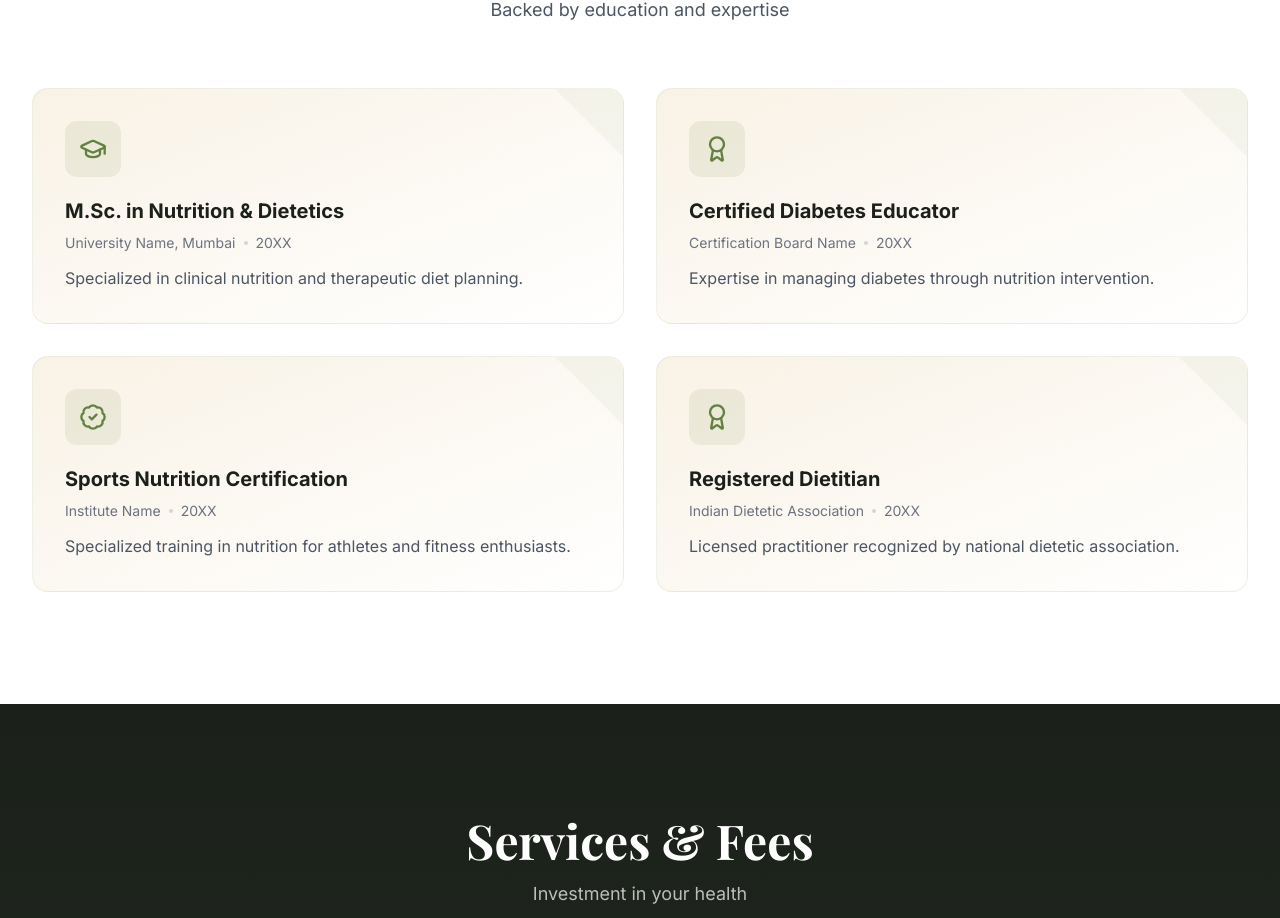
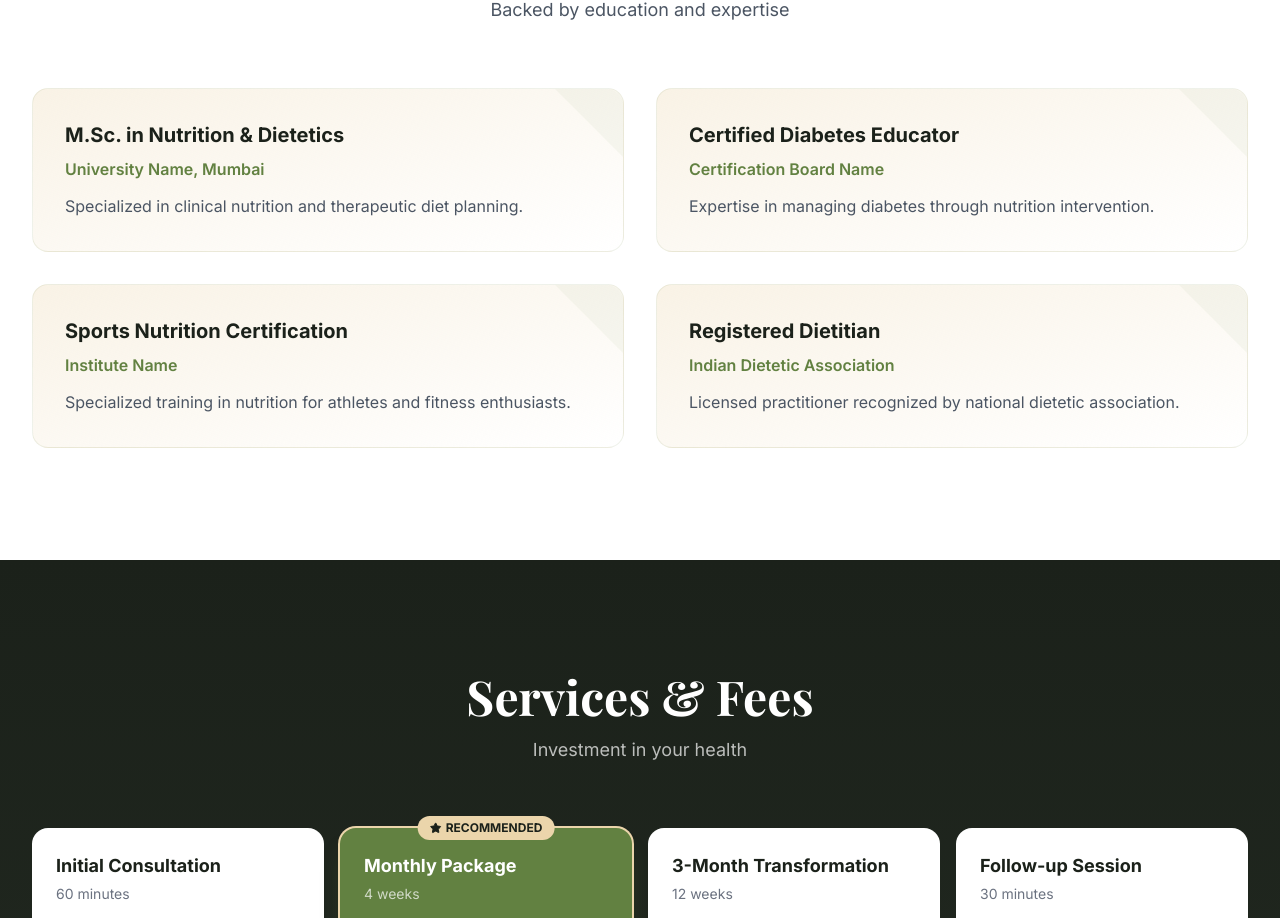
Before and after one commit to ojusharma/ritu-sharma-portfolio, a React (Vite) app: page / in a window 1280 px wide. Shown: the part 980-1898 px from the top of the page. Built offline with nearby package versions, Linux system fonts and the light colour scheme.

Commit message:
Refactor Certifications component by removing unused icons and simplifying layout

```diff
--- a/src/components/sections/Certifications.tsx
+++ b/src/components/sections/Certifications.tsx
@@ -1,12 +1,4 @@
-import { GraduationCap, Award, BookOpen, BadgeCheck } from 'lucide-react';
 import { CERTIFICATIONS_CONTENT } from '../../constants';
-
-const iconMap = {
-  graduation: GraduationCap,
-  award: Award,
-  certificate: BadgeCheck,
-  book: BookOpen,
-};
 
 export default function Certifications() {
   return (
@@ -25,27 +17,18 @@ export default function Certifications() {
         {/* Certifications Grid */}
         <div className="grid grid-cols-1 md:grid-cols-2 gap-6 lg:gap-8">
           {CERTIFICATIONS_CONTENT.certifications.map((cert) => {
-            const IconComponent = iconMap[cert.icon as keyof typeof iconMap] || Award;
-
             return (
               <div
                 key={cert.id}
                 className="group relative bg-gradient-to-br from-cream/30 to-white p-6 sm:p-8 rounded-2xl border border-primary/10 hover:border-primary/30 transition-all duration-300 hover:shadow-xl hover:shadow-primary/5"
               >
-                {/* Icon */}
-                <div className="inline-flex items-center justify-center w-14 h-14 bg-primary/10 rounded-xl text-primary group-hover:bg-primary group-hover:text-white transition-all duration-300">
-                  <IconComponent size={28} />
-                </div>
-
                 {/* Content */}
-                <h3 className="mt-5 text-xl font-bold text-primary-dark">
+                <h3 className="text-xl font-bold text-primary-dark">
                   {cert.title}
                 </h3>
-                <div className="mt-2 flex flex-wrap items-center gap-2 text-sm text-gray-500">
-                  <span>{cert.institution}</span>
-                  <span className="w-1 h-1 rounded-full bg-gray-300" />
-                  <span>{cert.year}</span>
-                </div>
+                <p className="mt-2 text-base font-semibold text-primary">
+                  {cert.institution}
+                </p>
                 <p className="mt-3 text-gray-600 leading-relaxed">
                   {cert.description}
                 </p>
```
